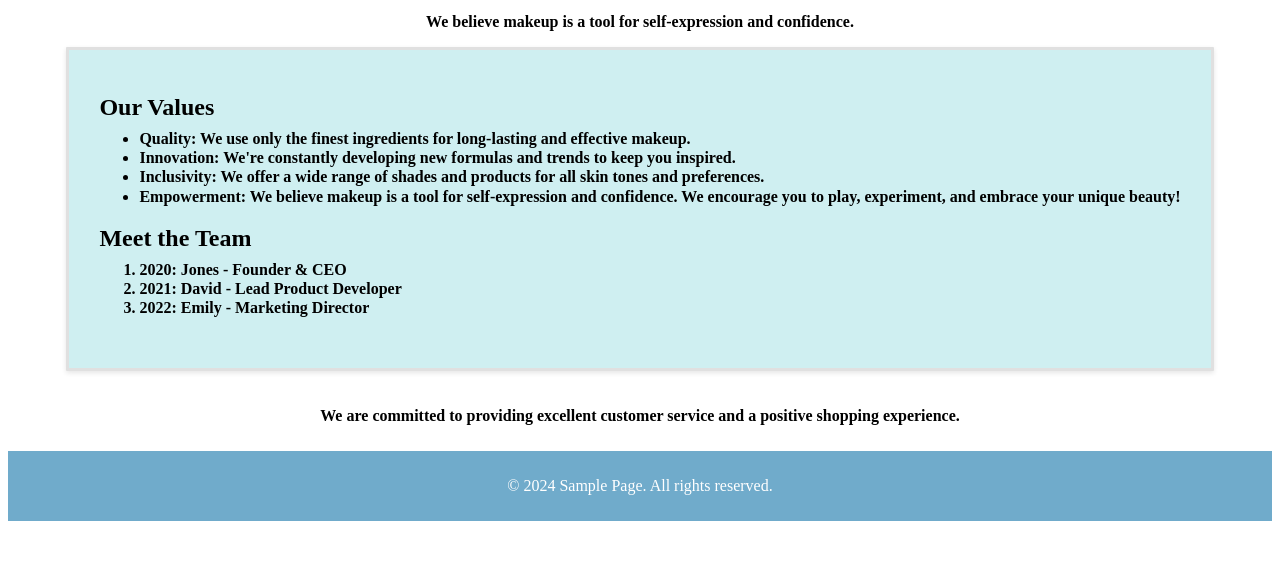
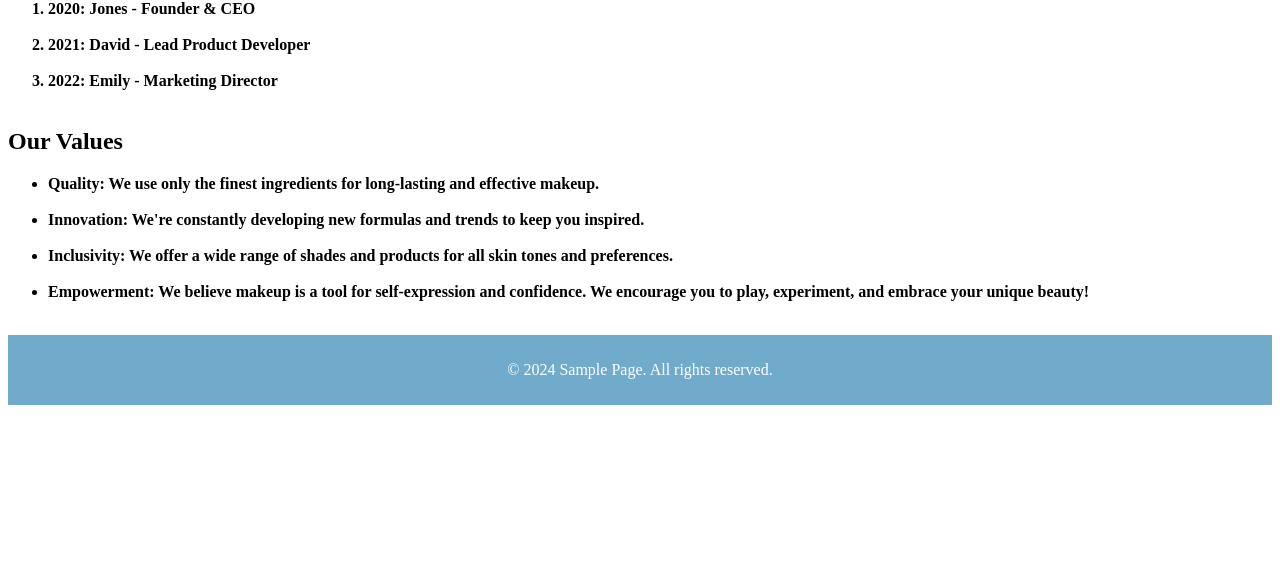
Before and after one commit to monishagowdaaa/HTML-and-CSS-assignment, a plain HTML site: page Part A/about.html in a window 1280 px wide. Shown: the part 239-800 px from the top of the page. Drawn offline with Linux system fonts and the light colour scheme.

Commit message:
Add files via upload

```diff
--- a/Part A/about.html
+++ b/Part A/about.html
@@ -10,13 +10,10 @@
              margin-bottom: 10px;
              font-style: Arial, sans-serif;
              font-weight: bold;
-             text-align: center;
+             text-align:justify;
+
         }
-        .main a{
-              text-align: justify;
-              margin: 0 auto;
-              width: 70%;
-        }
+
         header, footer  {
             background-color: #70abcb;
             color: #fff;
@@ -47,33 +44,6 @@
             text-align: right;
         }
 
-        .products {
-          display: flex;
-          flex-wrap: wrap;
-          gap: 20px;
-          justify-content: center;
-
-          }
-
-         .product {
-          background-color: #cfeff1;
-          padding: 30px;
-          border-radius: 1px;
-           box-shadow: 0 2px 5px rgba(0, 0, 0, 0.1);
-           border: 3px solid #e0e0e0; /* Add a thin border */
-           line-height: 0.6;
-           font-weight: bold;
-           text-align: justify;
-
-         }
-
-         .product h1 {
-          margin-bottom: 10px;
-         font-size: 18px; /* Adjust font size for product titles */
-          font-weight:bolder;
-          font-family:Arial, Helvetica, sans-serif;
-        }
-
 
     </style>
 </head>
@@ -91,27 +61,21 @@
     </nav>
 
     <main>
-        <p><h1>Welcome!</h1></p>
-        <p>  We believe makeup is a tool for self-expression and confidence.</p>
-
-            <section class="products">
-              <div class="product">
-                <h2>Our Values</h2>
-                <ul>
-                    <li>Quality: We use only the finest ingredients for long-lasting and effective makeup.</li><br>
-                    <li>Innovation: We're constantly developing new formulas and trends to keep you inspired.</li><br>
-                    <li>Inclusivity: We offer a wide range of shades and products for all skin tones and preferences.</li><br>
-                    <li>Empowerment: We believe makeup is a tool for self-expression and confidence. We encourage you to play, experiment, and embrace your unique beauty!</li><br>
-                  </ul>
-
               <h2>Meet the Team</h2>
               <ol>
                 <li>2020: Jones - Founder & CEO</li><br>
                 <li>2021: David - Lead Product Developer</li><br>
                 <li>2022: Emily - Marketing Director</li> <br>
               </ol>
-        </div>
-              <p>We are committed to providing excellent customer service and a positive shopping experience.</p>
+
+              <h2>Our Values</h2>
+              <ul>
+                  <li>Quality: We use only the finest ingredients for long-lasting and effective makeup.</li><br>
+                  <li>Innovation: We're constantly developing new formulas and trends to keep you inspired.</li><br>
+                  <li>Inclusivity: We offer a wide range of shades and products for all skin tones and preferences.</li><br>
+                  <li>Empowerment: We believe makeup is a tool for self-expression and confidence. We encourage you to play, experiment, and embrace your unique beauty!</li><br>
+                </ul>
+            </div>
        </section>
        </main>
     <footer>
```
Also changed, not shown: Part A/contact.html (+0 -10 lines), Part A/About.png, Part A/Contact.png.
